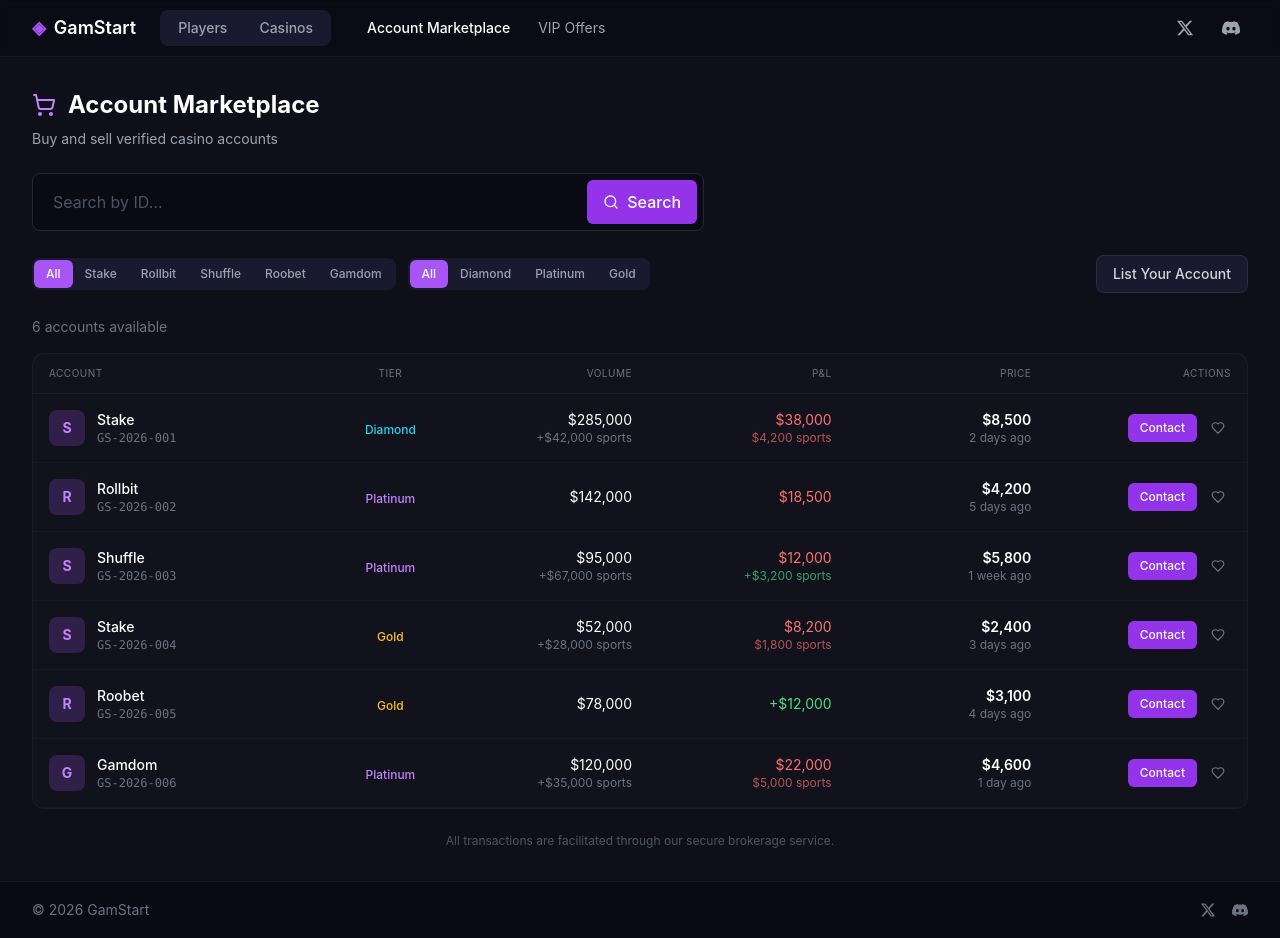
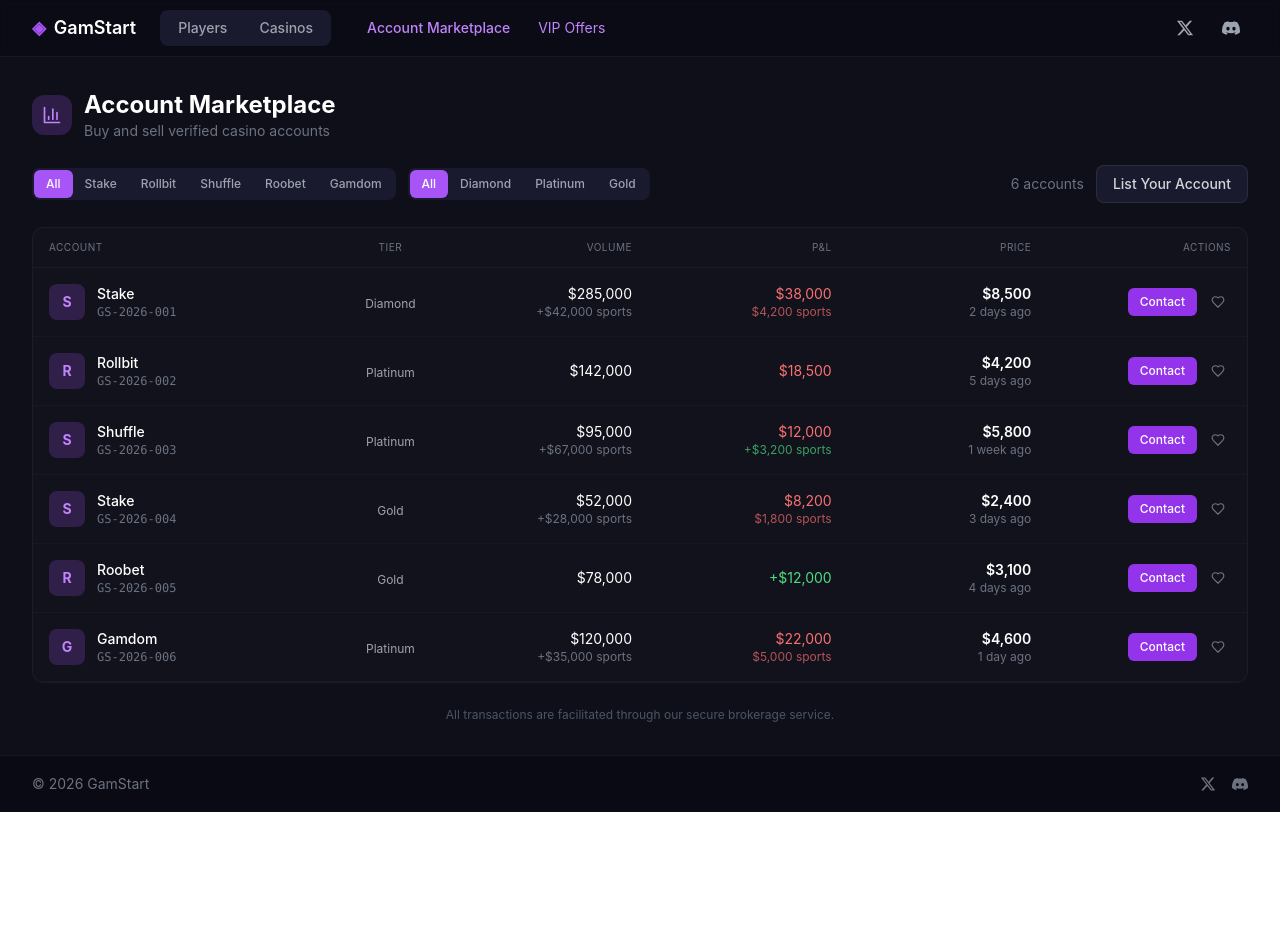
Before and after one commit to test12312as1/sadsa, a Next.js app: page /marketplace in a window 1280 px wide. After the commit the page ends 812 px from the top, so only its background shows below. Built offline with nearby package versions, Linux system fonts and the light colour scheme.

Commit message:
Update page.js

```diff
--- a/app/marketplace/page.js
+++ b/app/marketplace/page.js
@@ -2,7 +2,7 @@
 
 import { useState, Suspense } from 'react';
 import { useSearchParams } from 'next/navigation';
-import { Search, Heart, ShoppingCart, ChevronRight } from 'lucide-react';
+import { Heart, BarChart3, ChevronRight } from 'lucide-react';
 import Link from 'next/link';
 
 // Demo listings data - per casino account
@@ -100,7 +100,6 @@
 
   const [selectedCasino, setSelectedCasino] = useState('all');
   const [selectedTier, setSelectedTier] = useState('all');
-  const [searchQuery, setSearchQuery] = useState('');
   const [showSellModal, setShowSellModal] = useState(false);
 
   const casinos = ['all', 'Stake', 'Rollbit', 'Shuffle', 'Roobet', 'Gamdom'];
@@ -109,7 +108,6 @@
   const filteredListings = DEMO_LISTINGS.filter(listing => {
     if (selectedCasino !== 'all' && listing.casino !== selectedCasino) return false;
     if (selectedTier !== 'all' && listing.tier !== selectedTier) return false;
-    if (searchQuery && !listing.id.toLowerCase().includes(searchQuery.toLowerCase())) return false;
     return true;
   });
 
@@ -141,10 +139,10 @@
               </div>
 
               <div className="hidden md:flex items-center gap-1">
-                <span className="px-3 py-1.5 text-sm text-white font-medium">
+                <span className="px-3 py-1.5 text-sm text-purple-400 font-medium">
                   Account Marketplace
                 </span>
-                <Link href="/vip-dashboard" className="px-3 py-1.5 text-sm text-gray-400 hover:text-white transition-colors">
+                <Link href="/vip-dashboard" className="px-3 py-1.5 text-sm text-purple-400 hover:text-purple-300 transition-colors">
                   VIP Offers
                 </Link>
               </div>
@@ -163,29 +161,16 @@
       </nav>
 
       <main className="flex-1 max-w-7xl mx-auto px-4 sm:px-6 lg:px-8 py-8 w-full">
-        {/* Header */}
+        {/* Header - Matching Casinos page style */}
         <div className="mb-6">
           <div className="flex items-center gap-3 mb-2">
-            <ShoppingCart className="text-purple-400" size={24} />
-            <h1 className="text-2xl font-bold text-white">Account Marketplace</h1>
-          </div>
-          <p className="text-gray-400 text-sm">Buy and sell verified casino accounts</p>
-        </div>
-
-        {/* Search Bar - Same style as Players page */}
-        <div className="w-full max-w-2xl mb-6">
-          <div className="flex items-center bg-[#0a0a14] border border-gray-800 rounded-lg overflow-hidden focus-within:border-gray-700 transition-colors">
-            <input
-              type="text"
-              value={searchQuery}
-              onChange={(e) => setSearchQuery(e.target.value)}
-              placeholder="Search by ID..."
-              className="flex-1 bg-transparent px-5 py-4 text-white placeholder-gray-600 focus:outline-none"
-            />
-            <button className="m-1.5 px-4 py-2.5 bg-purple-600 hover:bg-purple-500 text-white rounded-md font-medium transition-colors flex items-center gap-2">
-              <Search size={16} />
-              Search
-            </button>
+            <div className="w-10 h-10 rounded-xl bg-purple-500/20 flex items-center justify-center">
+              <BarChart3 className="text-purple-400" size={20} />
+            </div>
+            <div>
+              <h1 className="text-2xl font-bold text-white">Account Marketplace</h1>
+              <p className="text-sm text-gray-500">Buy and sell verified casino accounts</p>
+            </div>
           </div>
         </div>
 
@@ -225,17 +210,16 @@
 
           <div className="flex-1" />
 
+          <div className="text-sm text-gray-500">
+            {filteredListings.length} accounts
+          </div>
+
           <button
             onClick={() => setShowSellModal(true)}
             className="px-4 py-2 bg-[#1a1a2e] hover:bg-[#252540] text-gray-300 hover:text-white rounded-lg text-sm font-medium transition-colors border border-gray-700/50"
           >
             List Your Account
           </button>
-        </div>
-
-        {/* Results Count */}
-        <div className="text-sm text-gray-500 mb-4">
-          {filteredListings.length} accounts available
         </div>
 
         {/* Listings Table */}
@@ -268,11 +252,7 @@
 
               {/* Tier */}
               <div className="col-span-1 text-center">
-                <span className={`text-xs font-medium ${
-                  listing.tier === 'Diamond' ? 'text-cyan-400' :
-                  listing.tier === 'Platinum' ? 'text-purple-400' :
-                  'text-amber-400'
-                }`}>
+                <span className="text-xs text-gray-400">
                   {listing.tier}
                 </span>
               </div>
```
